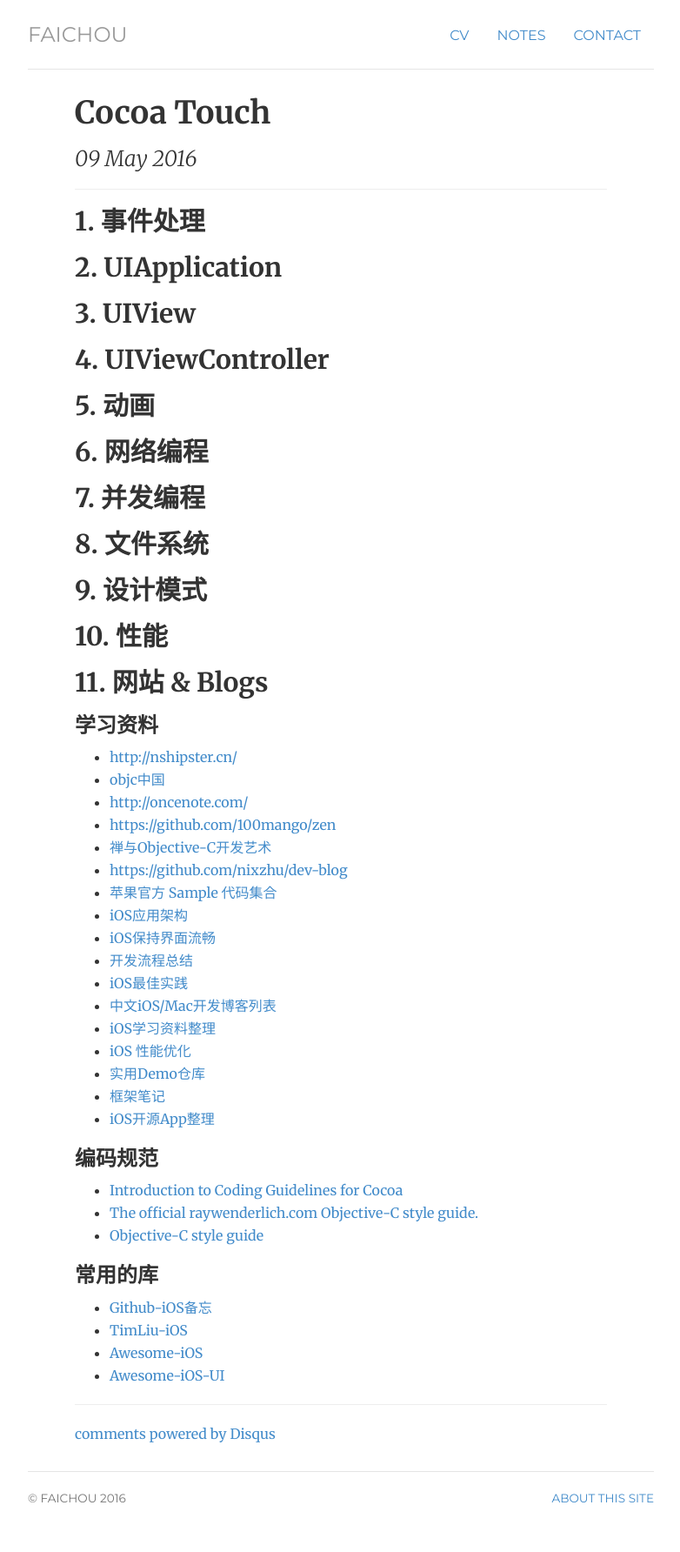
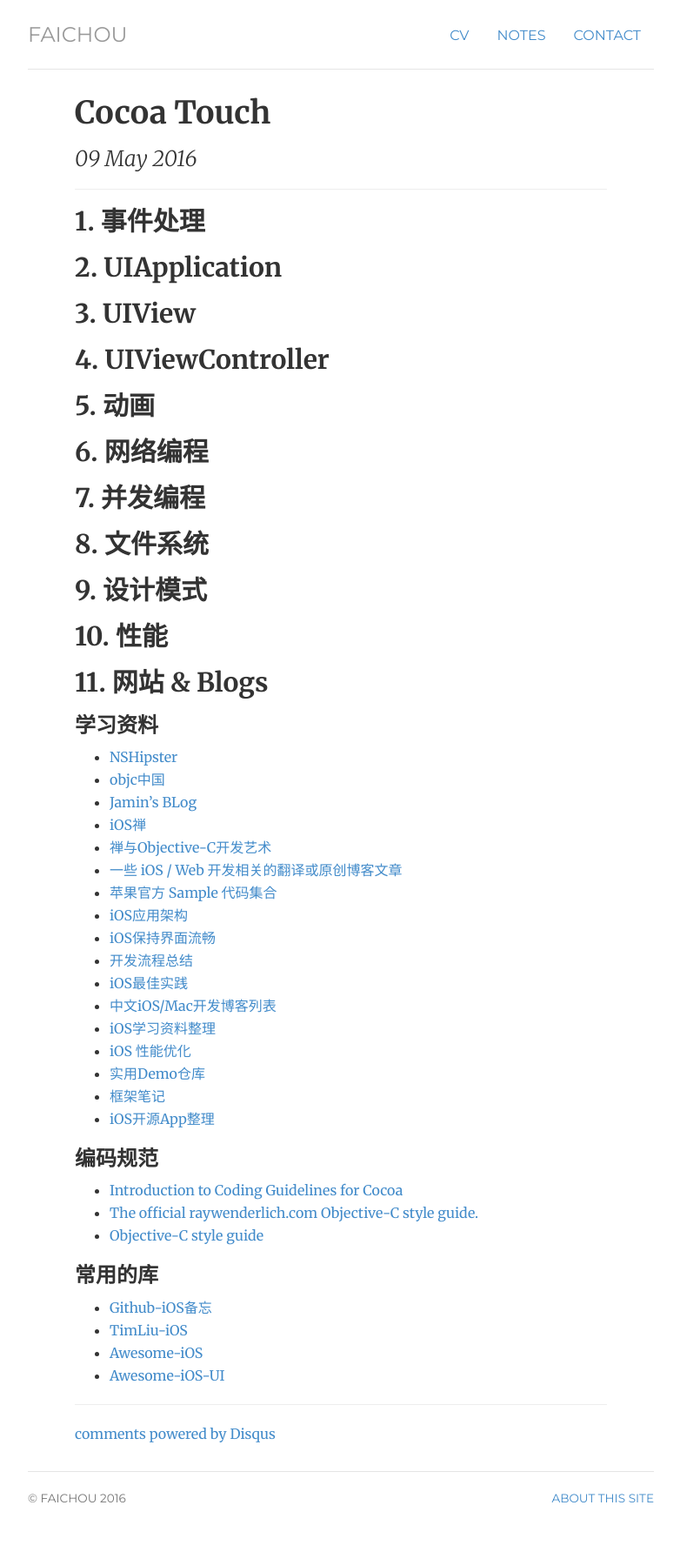
Before and after one commit to FaiChou/faichou.github.io, a Jekyll site: the page built from _posts/2016-05-09-Cocoa Touch.md, in a window 1280 px wide. Shown: the whole page at 87% size, without its empty margins (248-1030 px from the left). Built offline with Jekyll 4.4.1, drawn with Linux system fonts in a browser that asks for light colours; comment, search, counter and statistics services are not loaded.

Commit message:
Update 2016-05-09-Cocoa Touch.md

```diff
--- a/_posts/2016-05-09-Cocoa Touch.md
+++ b/_posts/2016-05-09-Cocoa Touch.md
@@ -29,12 +29,12 @@ date: 2016-05-09
 ## 11. 网站 & Blogs
 
 ### 学习资料
- - [http://nshipster.cn/](http://nshipster.cn/)
+ - [NSHipster](http://nshipster.cn/)
  - [objc中国](http://objccn.io/)
- - [http://oncenote.com/](http://oncenote.com/)
- - [https://github.com/100mango/zen](https://github.com/100mango/zen)
+ - [Jamin's BLog](http://oncenote.com/)
+ - [iOS禅](https://github.com/100mango/zen)
  - [禅与Objective-C开发艺术](https://github.com/oa414/objc-zen-book-cn)
- - [https://github.com/nixzhu/dev-blog](https://github.com/nixzhu/dev-blog)
+ - [一些 iOS / Web 开发相关的翻译或原创博客文章](https://github.com/nixzhu/dev-blog)
  - [苹果官方 Sample 代码集合](https://github.com/robovm/apple-ios-samples)
  - [iOS应用架构](http://casatwy.com/iosying-yong-jia-gou-tan-kai-pian.html)
  - [iOS保持界面流畅](http://blog.ibireme.com/2015/11/12/smooth_user_interfaces_for_ios/)
```
